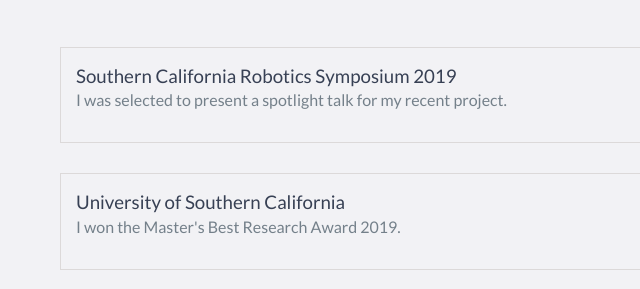
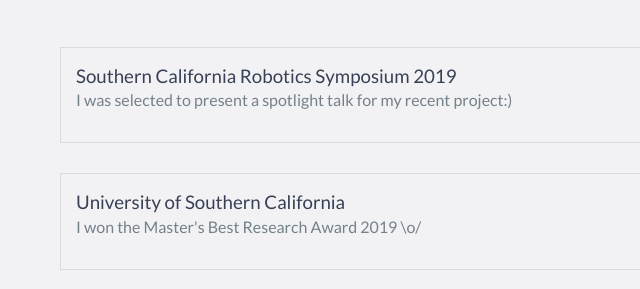
Before and after one commit to TaoChenOSU/TaoChenOSU.github.io, a website: page index.html in a window 1280 px wide. Shown: the part 1377-1666 px from the top of the page, 230-870 px from the left. Drawn offline with nearby package versions, Linux system fonts and the light colour scheme.

Commit message:
added emoji

```diff
--- a/index.html
+++ b/index.html
@@ -105,12 +105,12 @@
         <div class="recent-news-block">
             <h3>Southern California Robotics Symposium 2019</h3>
             <span class="recent-news-date">April 27, 2019</span>
-            <h4>I was selected to present a spotlight talk for my recent project.</h4>
+            <h4>I was selected to present a spotlight talk for my recent project:)</h4>
         </div>
         <div class="recent-news-block">
             <h3>University of Southern California</h3>
             <span class="recent-news-date">March, 2019</span>
-            <h4>I won the Master's Best Research Award 2019.</h4>
+            <h4>I won the Master's Best Research Award 2019 \o/</h4>
         </div>
     </div>
     <!-- End #recent -->
```
